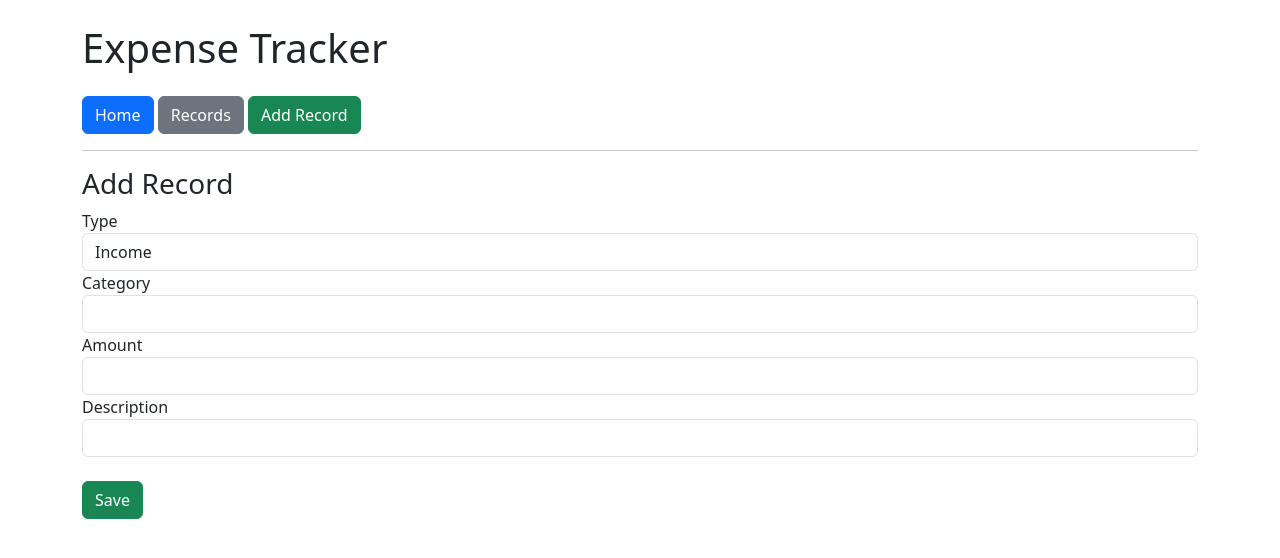
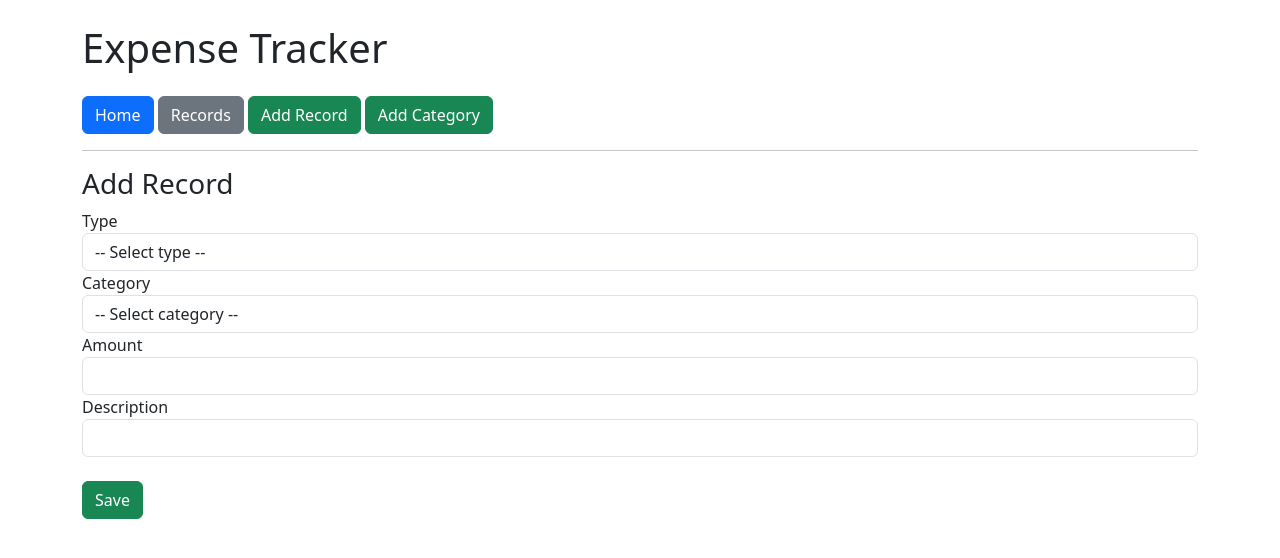
Before and after one commit to yusi-beep/Personal-Expense-Manager, a Flask app: page /add in a window 1280 px wide. Shown: the top 558 px of the page. Run offline with Flask 3, Linux system fonts and the light colour scheme; parts of the project's set-up code (start-up, migrations or seed data) failed here and were passed over.

Commit message:
feat: Add function for category droplist

```diff
--- a/app.py
+++ b/app.py
@@ -10,12 +10,18 @@ import matplotlib.pyplot as pyplot
 app = Flask(__name__)
 
 FILE_NAME = "expenses.csv"
+CATEGORY_FILE = "categories.csv"
 
 #Check if exist CSV
 if not os.path.exists(FILE_NAME):
     with open(FILE_NAME, "w", newline="", encoding="utf-8") as file:
         writer = csv.writer(file)
         writer.writrow(["date", "type", "category", "amount", "description"])
+
+if not os.path.exists(CATEGORY_FILE):
+    with open(CATEGORY_FILE, "w", newline="", encoding="utf-8") as file:
+        writer = csv.writer(file)
+        writer.writerow(["category"])
 
 def load_records():
     records = []
@@ -24,6 +30,14 @@ def load_records():
         for row in reader:
             records.append(row)
     return records
+
+def load_categories():
+    categories = []
+    with open(CATEGORY_FILE, "r", encoding="utf-8") as file:
+        reader = csv.DictReader(file)
+        for row in reader:
+            categories.append(row["category"])
+    return categories
 
 def calculate_balance(records):
     income = round(sum(float(r["amount"]) for r in records if r["type"] == "income"),2)
@@ -42,6 +56,19 @@ def records():
     records = load_records()
     return render_template("records.html", records=records)
 
+@app.route("/add_category", methods=["GET", "POST"])
+def add_category():
+    if request.method == "POST":
+        category = request.form["category"].strip()
+        if category:  # add only if not empty
+            with open(CATEGORY_FILE, "a", newline="", encoding="utf-8") as file:
+                writer = csv.writer(file)
+                writer.writerow([category])
+        return redirect(url_for("add_category"))
+
+    categories = load_categories()
+    return render_template("add_category.html", categories=categories)
+
 @app.route("/add", methods=["GET", "POST"])
 def add():
     if request.method == "POST":
@@ -57,7 +84,8 @@ def add():
 
         return redirect(url_for("index"))
 
-    return render_template("add.html")
+    categories = load_categories()
+    return render_template("add.html", categories=categories)
 
 if __name__ == "__main__":
     app.run(debug=True)
--- a/templates/add.html
+++ b/templates/add.html
@@ -2,17 +2,28 @@
 {% block content %}
 <h3>Add Record</h3>
 <form method="POST">
+
 	<label>Type</label>
-	<select name="type" class="form-control">
+	<select name="type" class="form-control" required>
+		<option value="" disabled selected>-- Select type --</option>
 		<option value="income">Income</option>
 		<option value="expense">Expense</option>
 	</select>
+
 	<label>Category</label>
-	<input type="text" name="category" class="form-control">
+	<select name="category" class="form-control" required>
+		<option value="" disabled selected>-- Select category --</option>
+        {% for cat in categories %}
+            <option value="{{ cat }}">{{ cat }}</option>
+        {% endfor %}
+    </select>
+
 	<label>Amount</label>
-	<input type="number" step="0.01" name="amount" class="form-control">
+	<input type="number" step="0.01" name="amount" class="form-control" required>
+
 	<label>Description</label>
 	<input type="text" name="description" class="form-control">
+
 	<br>
 	<button type="submit" class="btn btn-success">Save</button>
 </form>
--- a/templates/base.html
+++ b/templates/base.html
@@ -12,6 +12,7 @@
 		<a href="{{ url_for('index') }}" class="btn btn-primary">Home</a>
 		<a href="{{ url_for('records') }}" class="btn btn-secondary">Records</a>
 		<a href="{{ url_for('add') }}" class="btn btn-success">Add Record</a>
+		<a href="{{ url_for('add_category') }}" class="btn btn-success">Add Category</a>
 	</nav>
 	<hr>
 	{% block content %}{% endblock %}
```
Also changed, not shown: templates/add_category.html (added, +17 -0 lines).
